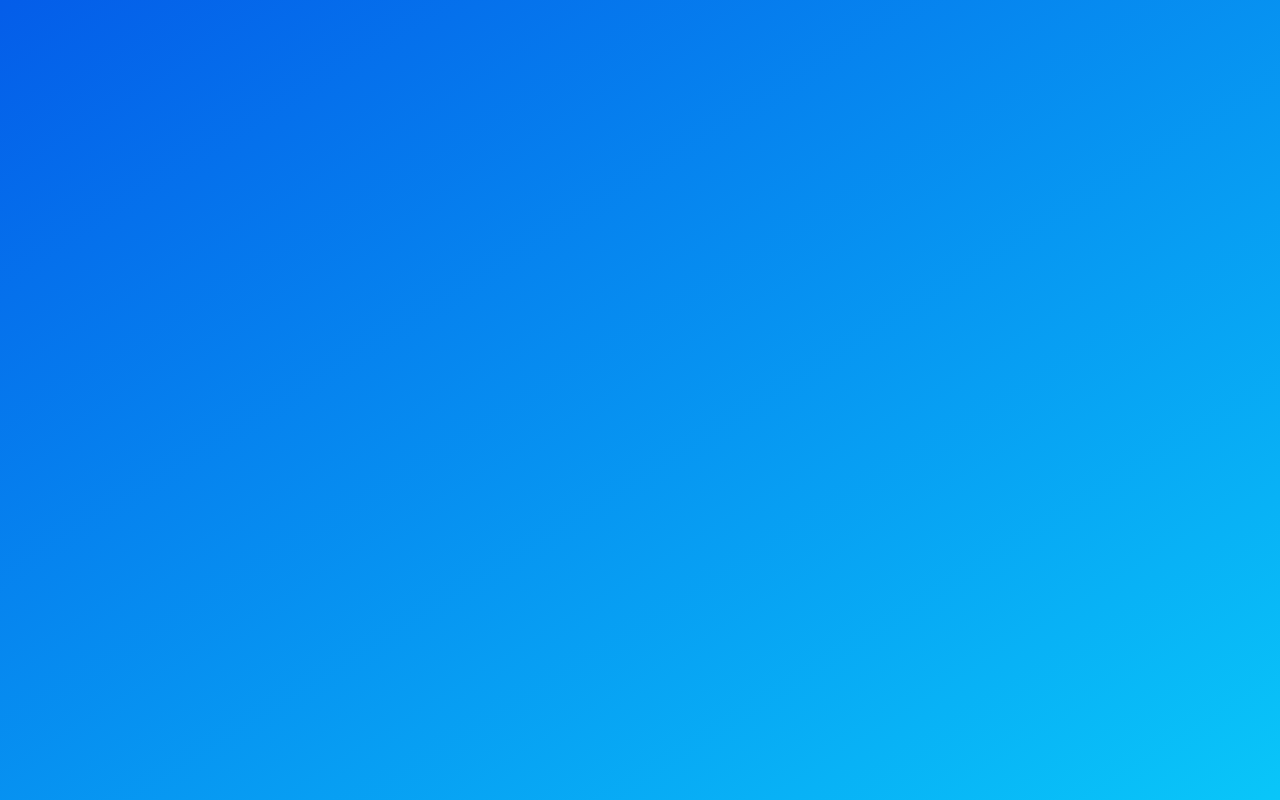
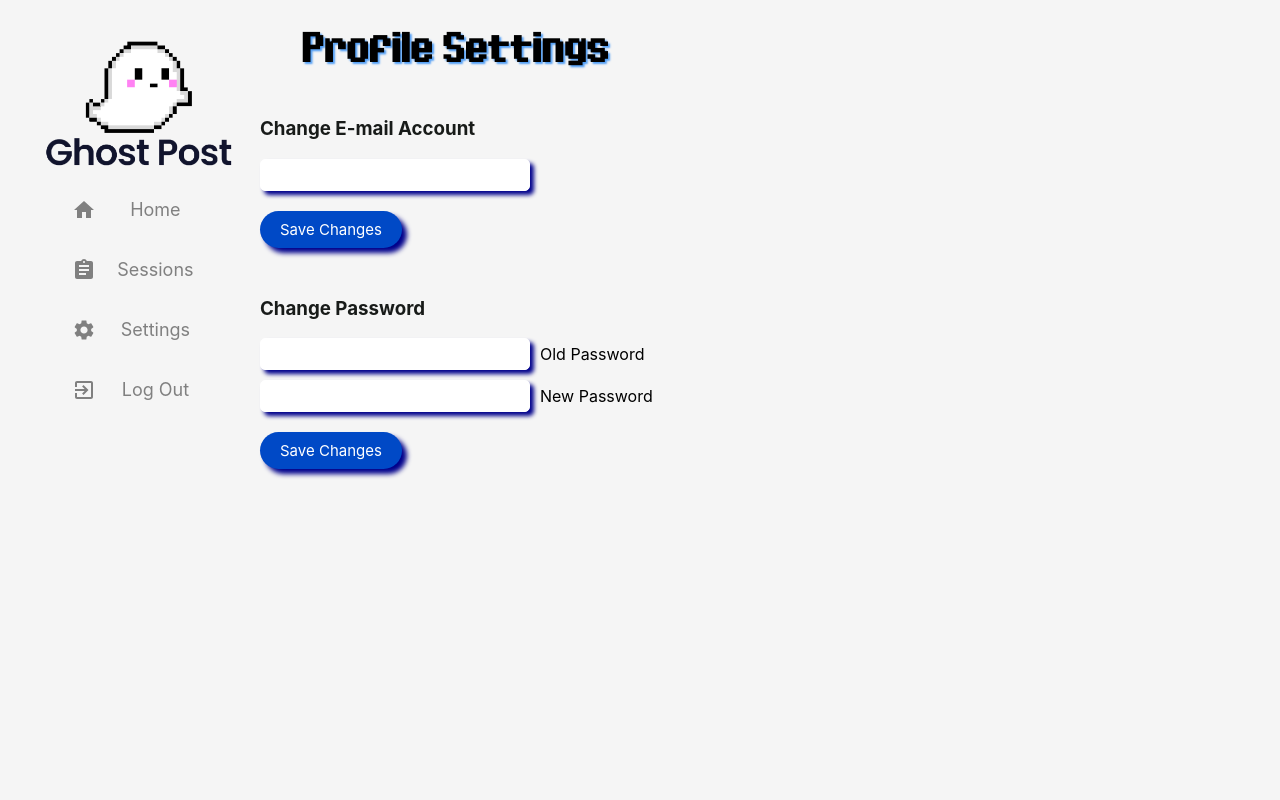
Before and after one commit to marideguia/ghost-post, a React (Create React App) app in the folder client/: page /Profile in a window 1280 px wide. Before the commit this address had no page. Built offline with nearby package versions, Linux system fonts and the light colour scheme.

Commit message:
add profile settings

```diff
--- a/client/src/App.js
+++ b/client/src/App.js
@@ -16,6 +16,7 @@ import Courses from './components/Courses';
 import Signup from './pages/Signup';
 import OurCalendar from './pages/Calendar';
 import UserProfile from './pages/UserProfile';
+import Profile from './components/Profile';
 function App(){
 
   return (
@@ -25,15 +26,16 @@ function App(){
       <Route path = "CreateSession" element={<CreateSession />}/>
       <Route path = "App" element ={<App/>}/>
       <Route path = "Login" element ={<Login/>}/>
-      <Route path = "Posts/:id" element ={<Posts currentUserID={"1"} />}/>
+      <Route path = "Posts/:id" element ={<Posts currentUserID={"Annie"} />}/>
       <Route path = "Joinsession" element ={<JoinSession/>}/>
-      <Route path="Archposts" element={<ArchPosts currentUserID={"1"}/>}/>
-      <Route path="Home" element={<Home currentUserID={"1"}/>}/>
+      <Route path="Archposts" element={<ArchPosts currentUserID={"Annie"}/>}/>
+      <Route path="Home" element={<Home currentUserID={"Annie"}/>}/>
       <Route path="Sessions" element={<Sessions/>}/>
       <Route path="Courses" element={<Courses/>}/>
       <Route path="Signup" element={<Signup/>}/>
       <Route path="OurCalendar" element={<OurCalendar/>}/>
       <Route path="Settings" element={<UserProfile/>}/>
+      <Route path="Profile" element={<Profile currentUserID={"Annie"}/>}/>
     </Routes>
     </BrowserRouter>
   );
--- /dev/null
+++ b/client/src/components/Profile.css
@@ -0,0 +1,50 @@
+.pr-col-cont {
+    display: flex;
+    height: 100vh;
+    background-color: whitesmoke;
+}
+
+.pru-cont, .prp-cont {
+    margin: 10px 20px;
+    text-transform: none;
+}
+
+.prp-cont {
+    margin-top: 50px;
+}
+
+.pr-text {
+    text-transform: none;
+}
+
+.pr-field {
+    margin-right: 10px;
+}
+
+.pr-tcont {
+    margin: 10px 0;
+}
+
+.pr-text::-webkit-input-placeholder {
+    opacity: 100;
+}
+
+.pr-btn-cont {
+    margin: 20px;
+}
+
+.pr-btn {
+cursor: pointer;
+  font-size: 15px;
+  background: #0049c6;
+  border: none;
+  color: #fff;
+  padding: 10px 20px;
+  border-radius: 25px;
+  box-shadow: 5px 5px 5px darkblue;
+}
+
+.pr-btn:hover {
+  background-color: #519ef5;
+  border: none;
+}
--- /dev/null
+++ b/client/src/components/Profile.js
@@ -0,0 +1,110 @@
+import React, {useState}from 'react'
+import './Profile.css'
+import axios from 'axios'
+import SideBar from './Sidebar'
+import Header from './Header'
+
+const Profile = ( {currentUserID} ) => {
+    const [oldPassword, setOldPassword] = useState("")
+    const [newPassword, setNewPassword] = useState("")
+    const [newUsername, setNewUsername] = useState("")
+
+    // 1st save changes button onClick
+    const changeUsername = () => {
+        // backend
+        console.log(newUsername)
+    }
+
+    // 2nd save changes button onClick
+    const changePassword = () => {
+        axios.put(
+            "http://localhost:3001/auth/Profile",
+            {
+                oldPassword: oldPassword,
+                newPassword: newPassword
+            },
+            {
+                headers: {
+                    accessToken: localStorage.getItem("accessToken"),
+                }
+
+            }
+        ).then((response) => {
+            if (response.data.error) {
+                alert(response.data.error)
+            }
+        })
+    }
+
+    // routes: check old password, confirm, change to new password
+    // router.put('/Profile', validateToken, async(req, res) => {
+    //     const {oldPassword, newPassword} = req.body
+    //     const user = await Users.findOne({where: {username: req.user.username} })
+    //     // compare old password with existing password in database table
+    //     bcrypt.compare(oldPassword, user.password).then(async (match) => {
+    //         if (!match) res.json({ error: "Wrong Password Entered" })
+
+    //         bcrypt.hash(newPassword, 10).then( (hash) => {
+    //             // find matching user and pass hashed password
+    //             await Users.update(
+    //                 {password :hash},
+    //                 {where: {username: req.user.username}}
+    //             )
+    //             res.json("SUCCESS")
+    //         })
+    //     })
+    // })
+
+    return (
+        <div className="pr-col-cont">
+            <SideBar/>
+            <div className="pr-dash">
+                <Header title="Profile Settings"/>
+                <div className="pr-info">
+                    <div className='pru-cont'>
+                        <h3 className="u-name">Change E-mail Account</h3>
+                        <input classname='pr-text'
+                            type="text"
+                            placeholder={currentUserID}
+                            style={{textTransform:'none'}}
+                            onChange={(event) => setNewUsername(event.target.value)}
+                        />
+                    </div>
+                    <div className='pr-btn-cont'>
+                        <button className='pr-btn' onClick={changePassword}>Save Changes</button>
+                    </div>
+
+                    <div className='prp-cont'>
+                        <h3>Change  Password</h3>
+                        <div className='pr-tcont'>
+                            <input className='pr-field'
+                                type="text"
+                                placeholder="old password"
+                                style={{textTransform:'none'}}
+                                onChange={(event) => setOldPassword(event.target.value)}
+                            />
+                            <label>Old Password</label>
+                        </div>
+                        <div className='pr-tcont'>
+                            <input className='pr-field'
+                                type="text"
+                                placeholder="new password"
+                                style={{textTransform:'none'}}
+                                onChange={(event) => setNewPassword(event.target.value)}
+                            />
+                            <label>New Password</label>
+                        </div>
+                    </div>
+
+                    <div className='pr-btn-cont'>
+                        <button className='pr-btn' onClick={changePassword}>Save Changes</button>
+                    </div>
+                    {/* router.put/ */}
+
+                </div>
+            </div>
+        </div>
+  )
+}
+
+export default Profile
--- a/client/src/index.css
+++ b/client/src/index.css
@@ -266,7 +266,6 @@ code {
   margin-left: 30px;
 }
 
-
 /* POSTFORM.JS STYLES */
 .post-form-textarea {
   text-transform: none;
```
